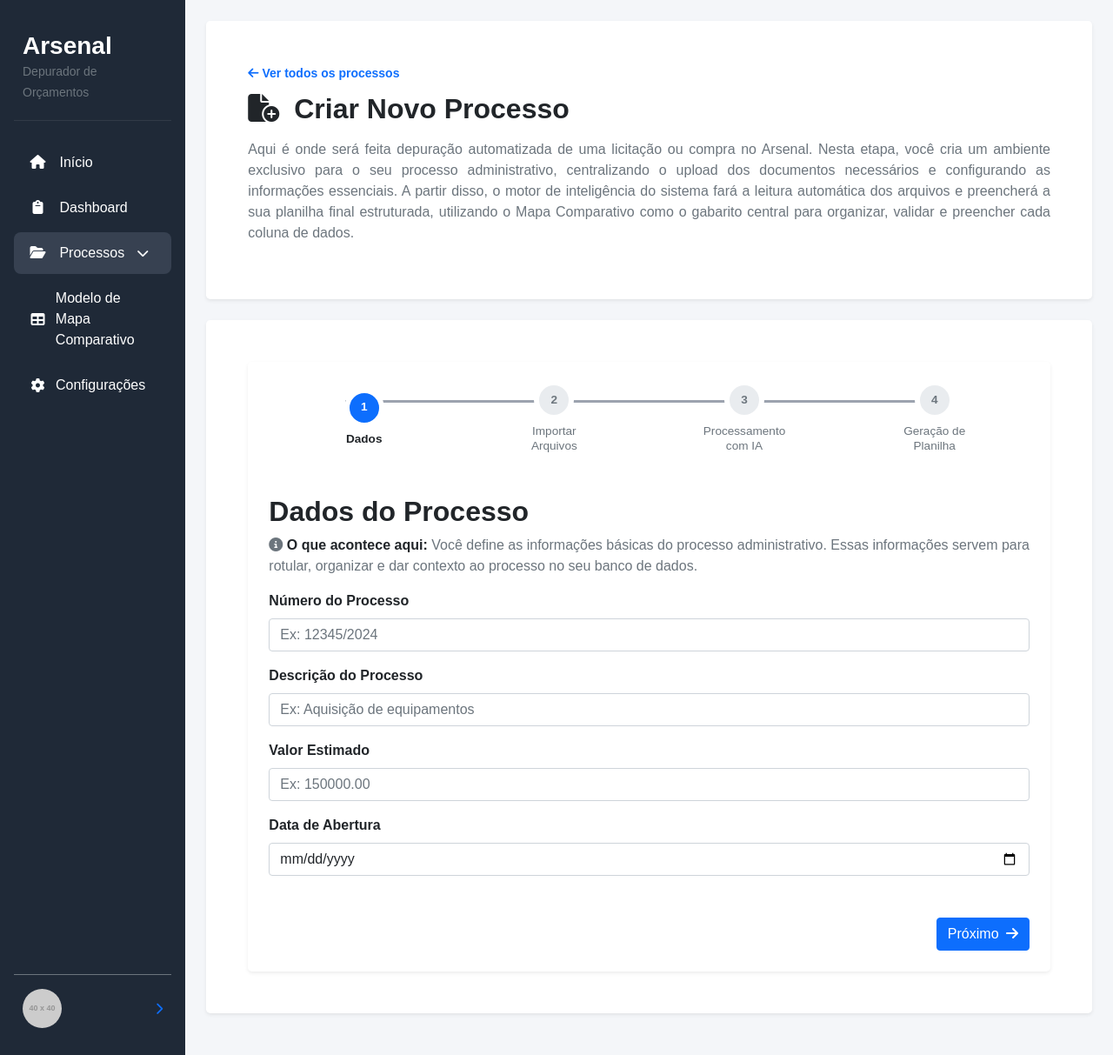
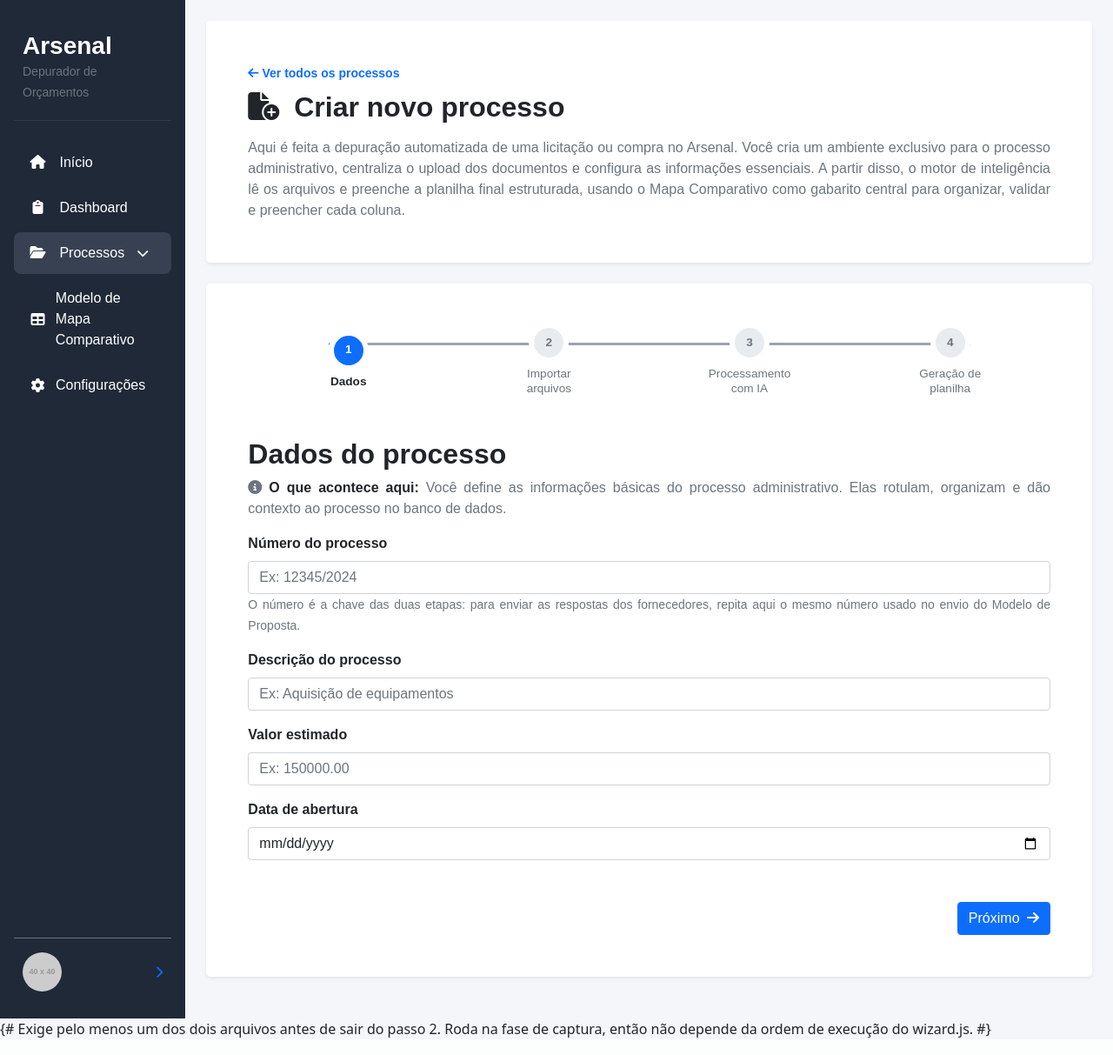
Before and after one commit to TamiresMusafir/arsenal, a Django app: page /processos/novo/ in a window 1280 px wide. Shown: the whole page at 87% size. Run offline with Django 5.2, Linux system fonts and the light colour scheme; a user stored in the database is signed in; data comes from the database, SQL or seed files in the repository; grey boxes labelled with a size stand in for pictures from a placeholder-image service; some libraries are stand-ins or nearby versions.

Commit message:
Revise new process template with unified layout
This is a unified version of the new process template, incorporating a new layout and improved content for better user guidance.

```diff
--- a/processos/templates/novoprocesso.html
+++ b/processos/templates/novoprocesso.html
@@ -1,9 +1,14 @@
 {% extends "base.html" %}
-
 {% load static %}
 
+{#
+  Versão unificada de novo_processo.html.
+  Base: versão nova (Modelo de Proposta + respostas, IA via OpenRouter/Gemini,
+  repopulação dos campos após erro). Da versão antiga não sobrou nada exclusivo
+  além do texto do passo 2, que foi absorvido e reescrito.
+#}
+
 {% block extra_css %}
-<!-- CSS específico do wizard -->
 <link rel="stylesheet" href="{% static 'stylesheets/wizard.css' %}">
 {% endblock %}
 
@@ -11,29 +16,26 @@
 {% block content %}
 <div class="container">
 
-    <!-- 1. Seção do Banner Superior -->
-    <section class="p-5 mb-4 theme-card rounded-3 shadow-sm border-0 d-flex flex-column flex-lg-row align-items-center justify-content-between gap-4">
-      <div>
+  <!-- Banner -->
+  <section class="p-5 mb-4 theme-card rounded-3 shadow-sm border-0">
     <a href="{% url 'processos' %}" class="text-decoration-none small fw-bold">
       <i class="fa-solid fa-arrow-left"></i> Ver todos os processos
     </a>
-        <h2 class="fw-bold theme-text mt-2"><i class="fa-solid fa-file-circle-plus me-2 pt-1"></i> Criar Novo Processo</h2>
-        <p class="text-justify fs-6 theme-muted mt-3">
-          Aqui é onde será feita depuração automatizada de uma licitação ou compra no Arsenal. Nesta etapa, você cria um ambiente exclusivo para o seu processo administrativo, centralizando o upload dos documentos necessários e configurando as informações essenciais. A partir disso, o motor de inteligência do sistema fará a leitura automática dos arquivos e preencherá a sua planilha final estruturada, utilizando o Mapa Comparativo como o gabarito central para organizar, validar e preencher cada coluna de dados.
+    <h2 class="fw-bold theme-text mt-2">
+      <i class="fa-solid fa-file-circle-plus me-2"></i> Criar novo processo
+    </h2>
+    <p class="text-justify fs-6 theme-muted mt-3 mb-0">
+      Aqui é feita a depuração automatizada de uma licitação ou compra no Arsenal. Você cria
+      um ambiente exclusivo para o processo administrativo, centraliza o upload dos documentos
+      e configura as informações essenciais. A partir disso, o motor de inteligência lê os
+      arquivos e preenche a planilha final estruturada, usando o Mapa Comparativo como gabarito
+      central para organizar, validar e preencher cada coluna.
     </p>
-      </div>
   </section>
 
-    <!-- 2. Seção de Criação de Novo Processo -->
-    <section class="p-5 mb-4 theme-card rounded-3 shadow-sm border-0 d-flex flex-column flex-lg-row align-items-center justify-content-between gap-4">
-      <div class="rounded-3 shadow-sm p-4 w-100">
-        <div class="d-lg-none mb-2 mt-2 theme-muted small">
-          <i class="fa-solid fa-arrows-left-right me-1"></i>
-          Deslize a tabela para visualizar todas as colunas.
-        </div>
+  <!-- Wizard -->
+  <section class="p-4 p-lg-5 mb-4 theme-card rounded-3 shadow-sm border-0">
 
-        <!-- Header do Wizard -->
-        <div class="lista-tabela">
     <div class="wizard-header d-flex justify-content-between align-items-center position-relative mb-5">
       <div class="wizard-line"></div>
       <div class="wizard-step active" data-step="0">
@@ -42,7 +44,7 @@
       </div>
       <div class="wizard-step" data-step="1">
         <div class="wizard-circle">2</div>
-              <span>Importar<br>Arquivos</span>
+        <span>Importar<br>arquivos</span>
       </div>
       <div class="wizard-step" data-step="2">
         <div class="wizard-circle">3</div>
@@ -50,16 +52,13 @@
       </div>
       <div class="wizard-step" data-step="3">
         <div class="wizard-circle">4</div>
-              <span>Geração de<br>Planilha</span>
-            </div>
+        <span>Geração de<br>planilha</span>
       </div>
     </div>
 
-        <!-- FORMULÁRIO -->
     <form id="wizardForm" method="POST" enctype="multipart/form-data" novalidate>
       {% csrf_token %}
 
-          <!-- Exibe erros se houver -->
       {% if erros %}
       <div class="alert alert-danger">
         <ul class="mb-0">
@@ -70,60 +69,108 @@
       </div>
       {% endif %}
 
-          <!-- PASSO 1: Dados do Processo -->
+      <!-- PASSO 1: Dados do processo -->
       <div class="wizard-content active">
-            <h2 class="fw-bold theme-text">Dados do Processo</h2>
+        <h2 class="fw-bold theme-text">Dados do processo</h2>
         <p class="theme-muted">
           <i class="fa-solid fa-circle-info"></i>
           <strong class="wizard-info-title"> O que acontece aqui:</strong>
-              Você define as informações básicas do processo administrativo. Essas informações servem para rotular, organizar e dar contexto ao processo no seu banco de dados.
+          Você define as informações básicas do processo administrativo. Elas rotulam,
+          organizam e dão contexto ao processo no banco de dados.
         </p>
+
         <div class="mb-3">
-              <label class="form-label fw-bold theme-text">Número do Processo</label>
-              <input type="text" class="form-control" name="numero" required placeholder="Ex: 12345/2024">
-              <div class="invalid-feedback">
-                Informe o número do processo.
+          <label class="form-label fw-bold theme-text" for="numero">Número do processo</label>
+          <input type="text" id="numero" name="numero" class="form-control" required
+                 placeholder="Ex: 12345/2024"
+                 value="{{ form_numero|default_if_none:'' }}">
+          <div class="invalid-feedback">Informe o número do processo.</div>
+          <small class="theme-muted">
+            O número é a chave das duas etapas: para enviar as respostas dos fornecedores,
+            repita aqui o mesmo número usado no envio do Modelo de Proposta.
+          </small>
         </div>
+
+        <div class="mb-3">
+          <label class="form-label fw-bold theme-text" for="descricao">Descrição do processo</label>
+          <input type="text" id="descricao" name="descricao" class="form-control" required
+                 placeholder="Ex: Aquisição de equipamentos"
+                 value="{{ form_descricao|default_if_none:'' }}">
+          <div class="invalid-feedback">Informe a descrição.</div>
         </div>
+
         <div class="mb-3">
-              <label class="form-label fw-bold theme-text">Descrição do Processo</label>
-              <input class="form-control" name="descricao" required placeholder="Ex: Aquisição de equipamentos">
-              <div class="invalid-feedback">
-                Informe a descrição.
+          <label class="form-label fw-bold theme-text" for="valor_estimado">Valor estimado</label>
+          <input type="number" id="valor_estimado" name="valor_estimado" class="form-control"
+                 step="0.01" min="0" required placeholder="Ex: 150000.00"
+                 value="{{ form_valor_estimado|default_if_none:'' }}">
+          <div class="invalid-feedback">Informe o valor estimado.</div>
         </div>
-            </div>
+
         <div class="mb-3">
-              <label class="form-label fw-bold theme-text">Valor Estimado</label>
-              <input type="number" step="0.01" class="form-control" name="valor_estimado" required placeholder="Ex: 150000.00">
-              <div class="invalid-feedback">
-                Informe o valor estimado.
-              </div>
-            </div>
-            <!-- ✅ CAMPO ADICIONADO -->
-            <div class="mb-3">
-              <label class="form-label fw-bold theme-text">Data de Abertura</label>
-              <input type="date" class="form-control" name="data_abertura" required>
-              <div class="invalid-feedback">
-                Informe a data de abertura do processo.
-              </div>
+          <label class="form-label fw-bold theme-text" for="data_abertura">Data de abertura</label>
+          <input type="date" id="data_abertura" name="data_abertura" class="form-control" required
+                 value="{{ form_data_abertura|default_if_none:'' }}">
+          <div class="invalid-feedback">Informe a data de abertura do processo.</div>
         </div>
       </div>
 
-          <!-- PASSO 2: Importar Arquivos -->
+      <!-- PASSO 2: Importar arquivos -->
       <div class="wizard-content">
-            <h2 class="fw-bold theme-text">Importar Arquivos</h2>
+        <h2 class="fw-bold theme-text">Importar arquivos</h2>
         <p class="theme-muted">
           <i class="fa-solid fa-circle-info"></i>
           <strong class="wizard-info-title"> O que acontece aqui:</strong>
-              O usuário realiza o envio do pacote de arquivos compactados (ZIP, TGZ, TAR) ou documentos individuais (PDF, DOCX, XLSX, ODT, TXT). O Arsenal recebe esses arquivos e inicia uma varredura interna em segundo plano para identificar a estrutura de cada documento enviado.
+          O Arsenal trabalha em duas etapas. Primeiro lê o <strong>Modelo de Proposta</strong>
+          enviado às empresas e transforma os itens dele na <strong>linha de base</strong> do
+          processo — a lista fechada de PI que vira as linhas do Mapa Comparativo. Depois,
+          quando as respostas chegam, cada cotação é casada com essa lista
+          <strong>pelo PI (número de estoque)</strong>. Sem a linha de base, não há mapa.
         </p>
-            <div class="mb-3">
-              <label class="form-label fw-bold theme-text">Arquivo(s)</label>
-              <input type="file" class="form-control" name="file" required
-                    accept=".zip,.tgz,.tar.gz,.tar,.pdf,.docx,.xlsx,.odt,.txt">
-              <small class="theme-muted">
-                Formatos suportados: ZIP, TGZ, TAR, PDF, DOCX, XLSX, ODT, TXT (Max: 50MB)
+
+        <div class="mb-4 p-3 rounded-3 border">
+          <label class="form-label fw-bold theme-text" for="modelo">
+            <span class="badge bg-primary me-1">1</span> Modelo de Proposta (linha de base)
+          </label>
+          <input type="file" id="modelo" name="modelo" class="form-control"
+                 accept=".xls,.xlsx,.xlsm">
+          <small class="theme-muted d-block mt-2">
+            A mesma planilha enviada às empresas, com a coluna
+            <strong>NÚMERO DE ESTOQUE (PI)</strong> preenchida. Formatos: XLS, XLSX, XLSM.
+            A leitura é direta da planilha, sem custo de IA.
+            <br>
+            Envie <strong>só este arquivo</strong> se as respostas ainda não chegaram: o
+            processo fica com status <em>Pendente</em>, aguardando as cotações. Se o processo
+            já tem linha de base, deixe este campo vazio.
           </small>
+        </div>
+
+        <div class="mb-3 p-3 rounded-3 border">
+          <label class="form-label fw-bold theme-text" for="file">
+            <span class="badge bg-primary me-1">2</span> Respostas dos fornecedores
+          </label>
+          <input type="file" id="file" name="file" class="form-control"
+                 accept=".zip,.tgz,.tar.gz,.tar,.eml,.msg,.pdf,.docx,.xls,.xlsx,.xlsm,.odt,.txt,.png,.jpg,.jpeg">
+          <small class="theme-muted d-block mt-2">
+            Pacote compactado com os e-mails recebidos (ZIP, TGZ, TAR) ou um documento avulso
+            (EML, MSG, PDF, DOCX, XLS, XLSX, ODT, TXT, imagem). Máx. 50 MB.
+            <br>
+            As três respostas são reconhecidas e classificadas automaticamente:
+            <span class="badge bg-success">cotação</span>
+            <span class="badge bg-secondary">declínio</span>
+            <span class="badge bg-warning text-dark">dúvida</span> —
+            inclusive quando o mesmo e-mail cota parte dos itens e recusa o resto.
+            <br>
+            Pode vir junto com o Modelo de Proposta ou depois, repetindo o mesmo número
+            de processo.
+          </small>
+        </div>
+
+        <div class="alert alert-secondary small mb-0">
+          <i class="fa-solid fa-triangle-exclamation me-1"></i>
+          Item do Modelo de Proposta <strong>sem PI</strong> não entra no mapa, e cotação com
+          PI que não consta do modelo não cria linha nova. As duas situações são registradas
+          nos avisos do processamento para conferência manual.
         </div>
       </div>
 
@@ -133,36 +180,29 @@
         <p class="theme-muted">
           <i class="fa-solid fa-circle-info"></i>
           <strong class="wizard-info-title"> O que acontece aqui:</strong>
-              O sistema está analisando seus documentos com a IA DeepSeek via OpenRouter. A IA extrairá automaticamente todas as informações relevantes: itens, empresas, valores, prazos e condições.
+          O Modelo de Proposta e as propostas devolvidas em planilha são lidos direto, sem IA.
+          O que sobra — PDF, imagem, e-mail e anexo em formato livre — vai para a IA via
+          OpenRouter (Gemini), que recebe junto a lista de PI da linha de base e extrai itens,
+          empresas, valores, prazos e condições já casados com ela.
         </p>
-            <div class="alert alert-info">
-              <i class="fa-solid fa-spinner fa-spin me-2"></i>
-              Aguarde enquanto a IA processa seus documentos...
-            </div>
-            <div class="progress">
-              <div class="progress-bar progress-bar-striped progress-bar-animated"
-                  role="progressbar" style="width: 100%;">
+        <div class="progress" role="progressbar" aria-label="Processamento com IA">
+          <div class="progress-bar progress-bar-striped progress-bar-animated" style="width: 100%;">
             Processando com IA...
           </div>
         </div>
         <div id="statusMessage" class="mt-3 theme-muted"></div>
       </div>
 
-          <!-- PASSO 4: Geração de Planilha -->
+      <!-- PASSO 4: Geração de planilha -->
       <div class="wizard-content">
-            <h2 class="fw-bold theme-text">Geração de Planilhas</h2>
+        <h2 class="fw-bold theme-text">Geração de planilhas</h2>
         <p class="theme-muted">
           <i class="fa-solid fa-circle-info"></i>
           <strong class="wizard-info-title"> O que acontece aqui:</strong>
-              O sistema está gerando automaticamente os arquivos XLSX e ODT baseados no modelo Mapa_Comparativo_Base.xlsx.
+          O sistema gera os arquivos XLSX e ODT a partir do modelo Mapa_Comparativo_Base.xlsx.
         </p>
-            <div class="alert alert-success">
-              <i class="fa-solid fa-check-circle me-2"></i>
-              Planilhas sendo geradas...
-            </div>
-            <div class="progress">
-              <div class="progress-bar progress-bar-striped progress-bar-animated bg-success"
-                  role="progressbar" style="width: 100%;">
+        <div class="progress" role="progressbar" aria-label="Geração de planilhas">
+          <div class="progress-bar progress-bar-striped progress-bar-animated bg-success" style="width: 100%;">
             Gerando planilhas...
           </div>
         </div>
@@ -171,9 +211,14 @@
           <br>
           <i class="fa-solid fa-file-word text-primary me-2"></i> Gerando ODT
         </div>
+        <div class="alert alert-secondary small mt-3 mb-0">
+          <i class="fa-solid fa-circle-info me-1"></i>
+          Enviando apenas o Modelo de Proposta, esta etapa é pulada: o processo é salvo como
+          <em>Pendente</em> e o mapa só é gerado quando as respostas forem enviadas.
+        </div>
       </div>
 
-          <!-- Botões de Navegação -->
+      <!-- Navegação -->
       <div class="d-flex justify-content-between mt-5">
         <button type="button" id="prevBtn" class="btn btn-outline-primary">
           <i class="fa-solid fa-arrow-left me-1"></i> Anterior
@@ -183,12 +228,36 @@
         </button>
       </div>
     </form>
-      </div>
   </section>
 </div>
 {% endblock %}
 
+
 {% block extra_js %}
-<!-- JS específico do wizard -->
 <script src="{% static 'js/wizard.js' %}"></script>
+
+{# Exige pelo menos um dos dois arquivos antes de sair do passo 2.
+   Roda na fase de captura, então não depende da ordem de execução do wizard.js. #}
+<script>
+(function () {
+  const form = document.getElementById('wizardForm');
+  const proximo = document.getElementById('nextBtn');
+  if (!form || !proximo) return;
+
+  const modelo = form.querySelector('input[name="modelo"]');
+  const respostas = form.querySelector('input[name="file"]');
+  const passoArquivos = form.querySelectorAll('.wizard-content')[1];
+
+  const temArquivo = (campo) => campo && campo.files.length > 0;
+
+  proximo.addEventListener('click', function (evento) {
+    if (!passoArquivos || !passoArquivos.classList.contains('active')) return;
+    if (temArquivo(modelo) || temArquivo(respostas)) return;
+
+    evento.preventDefault();
+    evento.stopImmediatePropagation();
+    alert('Envie o Modelo de Proposta, o pacote de respostas, ou os dois.');
+  }, true);
+})();
+</script>
 {% endblock %}
```
Lines whose indentation alone changed are shown as unchanged.
